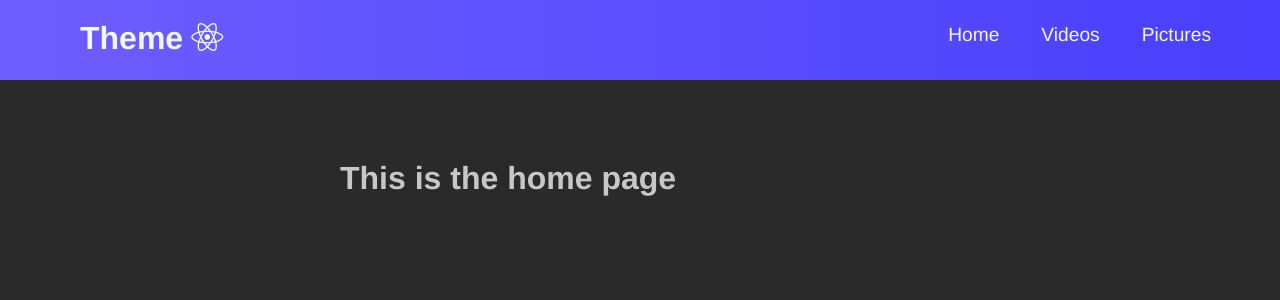
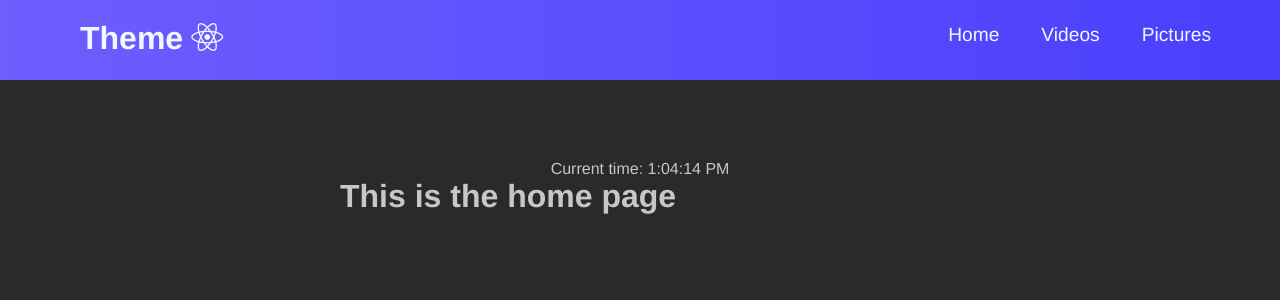
Before and after one commit to antmar0417/React-App, a React (Create React App) app: page / in a window 1280 px wide. Shown: the top 300 px of the page. Built offline with nearby package versions, Linux system fonts and the light colour scheme.

Commit message:
updated home page

```diff
--- /dev/null
+++ b/src/components/Clock/index.js
@@ -0,0 +1,17 @@
+import React from "react";
+
+class Clock extends React.Component {
+  state = { time: new Date().toLocaleTimeString() };
+
+  componentDidMount() {
+    setInterval(() => {
+      this.setState({ time: new Date().toLocaleTimeString() });
+    }, 1000);
+  }
+  render() {
+    if (this.state.time)
+      return <div className="time">Current time: {this.state.time}</div>;
+    else return <div>Loading...</div>;
+  }
+}
+export default Clock;
--- a/src/index.js
+++ b/src/index.js
@@ -4,4 +4,5 @@ import "./index.css";
 import App from "./App";
 // import reportWebVitals from "./reportWebVitals";
 
-ReactDOM.render(<App />, document.getElementById("root"));
+// ReactDOM.render(<App />, document.getElementById("root"));
+ReactDOM.render(<App />, document.querySelector("#root"));
--- a/src/pages/Home/index.js
+++ b/src/pages/Home/index.js
@@ -1,13 +1,17 @@
 import React from "react";
 import View from "../../components/View";
+import Clock from "../../components/Clock";
 import "./home.css";
 
 const HomePage = (props) => {
   return (
     <View className="home-view">
+      <div>
+        <Clock />
+      </div>
       <div
         className="search-items"
-        style={{ width: "100%", marginBottom: "100px" }}
+        style={{ width: "100%", marginBottom: "100px", textAlign: "left" }}
       >
         <h1>This is the home page</h1>
       </div>
```
